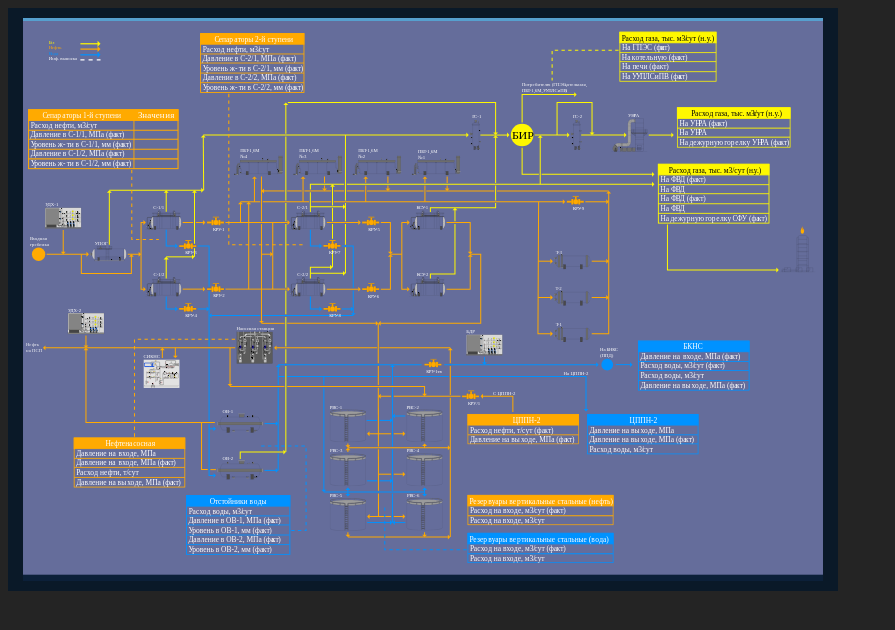
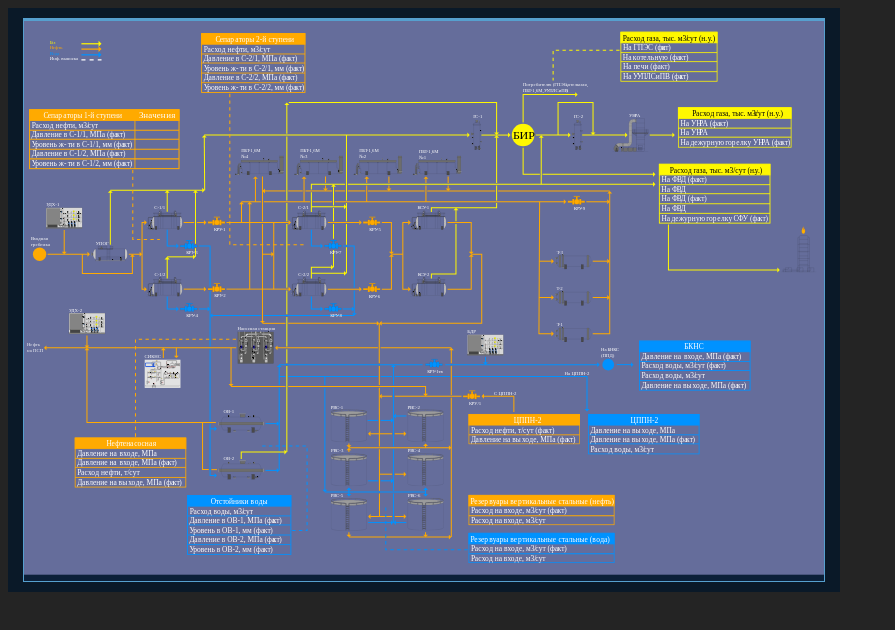
Before and after one commit to minordm/diplom, a React (Vite) app: page / in a window 1280 px wide. Shown: the top 630 px of the page, without its empty margins (0-895 px from the left). Built offline with nearby package versions, Linux system fonts and the light colour scheme.

Commit message:
изменение svg (таблички)

```diff
--- a/src/layout/Main/BodyScheme/BodyScheme.css
+++ b/src/layout/Main/BodyScheme/BodyScheme.css
@@ -6,7 +6,7 @@
 
     /* height: 880px; */
     /* height: 100vh; */
-    /* border: 1px solid rgb(86, 160, 207); */
+    border: 1px solid rgb(86, 160, 207);
     border-top: 3px solid rgb(86, 160, 207);
 }
 
@@ -14,10 +14,6 @@
     width: 11927px;
 }
 
-.st147:hover {
-    filter: brightness(0.3) sepia(0.5) opacity(60%);
-}
-
 use:hover {
     filter: brightness(0.3) sepia(0.5) opacity(60%);
 }
```
Also changed, not shown: src/layout/Main/BodyScheme/BodyScheme.jsx (+1 -14 lines), public/scheme2-01.svg.
